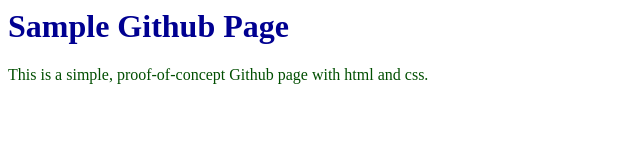
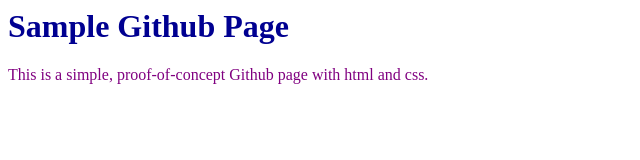
Before and after one commit to rfulton-lf/rfulton-lf.github.io, a plain HTML site: page index.html in a window 1280 px wide. Shown: the whole page, without its empty margins (0-640 px from the left). Drawn offline with Linux system fonts and the light colour scheme.

Commit message:
changed text color from green to purple

```diff
--- a/styles.css
+++ b/styles.css
@@ -2,5 +2,5 @@
     color: rgb(0, 0, 145);
 }
 p {
-    color: rgb(0, 78, 0);
+    color: purple;
 }
```
